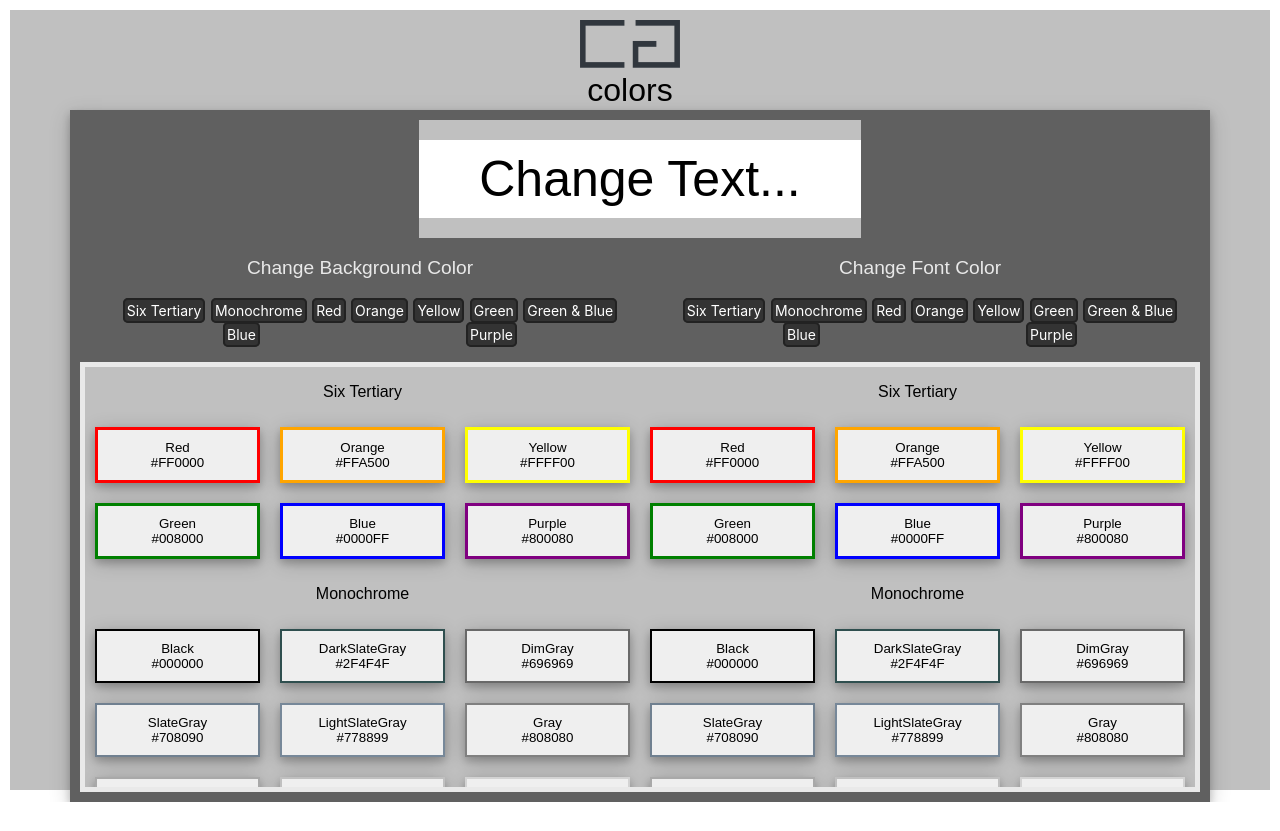
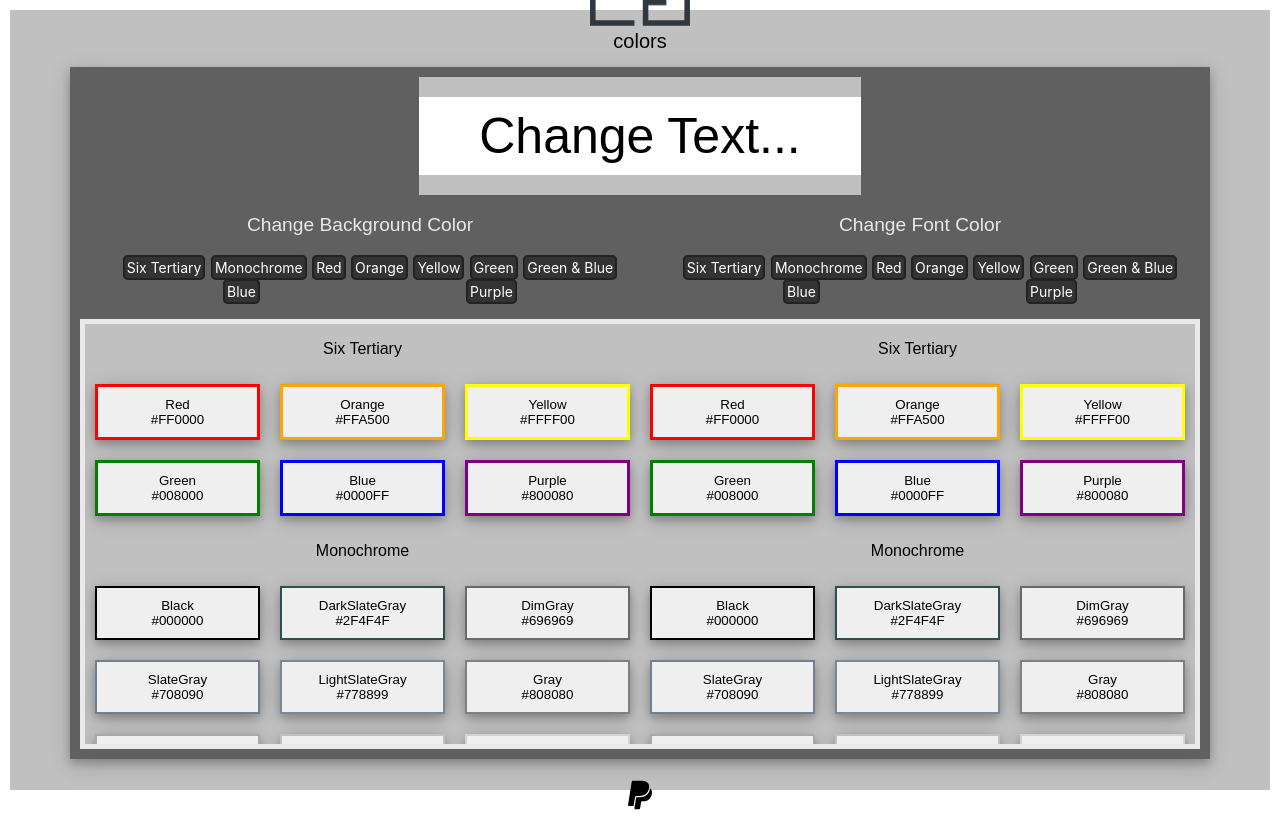
Before and after one commit to edriecruz/colorguide, a React (Create React App) app: page / in a window 1280 px wide. Before the commit the page ends 802 px from the top, so only its background shows below. Built offline with nearby package versions, Linux system fonts and the light colour scheme.

Commit message:
changes in arrangement

```diff
--- a/src/Components/Header/index.js
+++ b/src/Components/Header/index.js
@@ -4,12 +4,10 @@ import logo from '../../Assets/Images/logo.png'
 
 const Header = () => {
   return (
-    <div className='container'>
         <div className='logo-area'>
             <img src={logo} className='logo'/>
             <h1 className='logo-title'>colors</h1>
         </div>
-    </div>
   )
 }
 
--- a/src/Components/Header/index.scss
+++ b/src/Components/Header/index.scss
@@ -1,4 +1,5 @@
 @use 'sass:math';
+@use '/src/App.scss';
 
     .logo-area{
         width: 100%;
@@ -13,5 +14,8 @@
             font-family: 'Montserrat', sans-serif;
             font-weight: 100;
             margin-top: 0;
+            @include App.xs{
+                font-size: 20px;
             }
         }
+    }
--- a/src/Components/Layout/index.js
+++ b/src/Components/Layout/index.js
@@ -8,8 +8,8 @@ const Layout = () => {
   return (
     <div className='container'>
       <Header />
+      <Magic />
       <Support />
-      <Magic />
     </div>
   )
 }
--- a/src/Components/Layout/index.scss
+++ b/src/Components/Layout/index.scss
@@ -3,14 +3,8 @@
 .container{
     display: flex;
     flex-direction: column;
-    position: absolute;
-    width: calc(100% - 20px);
+    justify-content: center;
+    align-items: center;
     background: #c0c0c0;
-
-    @include App.xs {
-        height: 100vh;
-    }
-    @include App.m {
         height: calc(100vh - 20px);
-    }
 }
--- a/src/Components/Magic/index.js
+++ b/src/Components/Magic/index.js
@@ -5,7 +5,6 @@ const Magic = () => {
 
   const [color, setColor] = useState("black");
   const [backgroundcolor, setBackgroundColor] = useState("white");
-  const [colortext, setColorText] = useState("");
   const [backgroundcolortext, setBackgroundColorText] = useState("");
 
 
--- a/src/Components/Magic/index.scss
+++ b/src/Components/Magic/index.scss
@@ -1,6 +1,5 @@
 @use '/src/App.scss';
 .magic {
-    position: relative;
     display: flex;
     flex-direction: column;
     justify-content:space-around;
@@ -9,12 +8,10 @@
     padding: 10px;
     box-shadow: 0 4px 8px 0 rgba(0, 0, 0, 0.2), 0 6px 20px 0 rgba(0, 0, 0, 0.19);
     @include App.xs {
-        margin: 20px 5px 0px 5px;
-        top: 80px;
+        margin: 0px 5px 0px 5px;
     }
     @include App.m {
-        margin: 20px 60px 0px 60px;
-        top:80px;
+        margin: 0px 60px 0px 60px;
     }
 
     .text{
@@ -41,7 +38,7 @@
         width: 100%;
 
         .jump-to-bg{
-            width: 50%;
+            width: 70%;
             p{
                 text-align: center;
                 font-family: 'Montserrat', sans-serif;
@@ -92,7 +89,7 @@
             }
         }
         .jump-to-font{
-            width: 50%;
+            width: 70%;
             p{
                 text-align: center;
                 font-family: 'Montserrat', sans-serif;
--- a/src/Components/Support/index.scss
+++ b/src/Components/Support/index.scss
@@ -1,8 +1,5 @@
 .footer{
-    position: absolute;
-    bottom: 0;
-    width: 10%;
-    left: 45%;
+    margin-top: 20px;
     text-align: center;
     a{
         transition: ease .2s;
```
Lines whose indentation alone changed are shown as unchanged.
